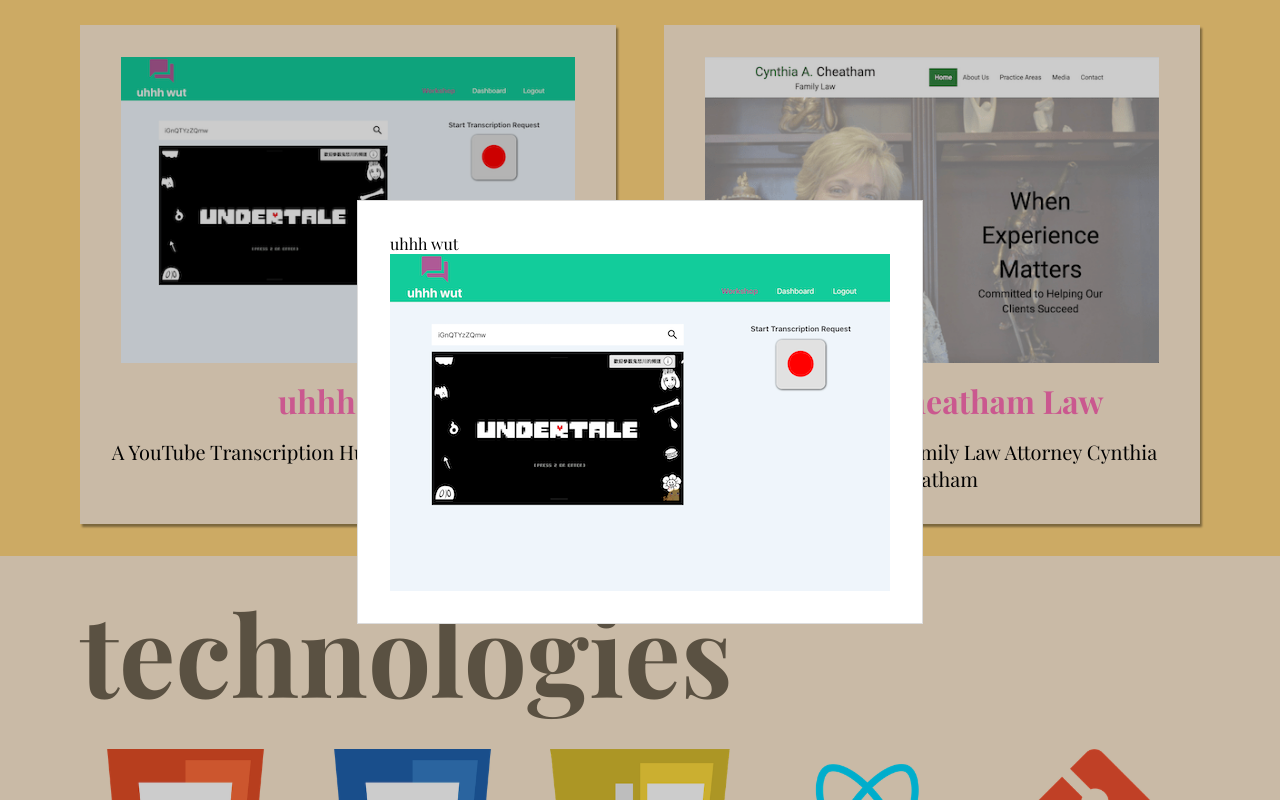
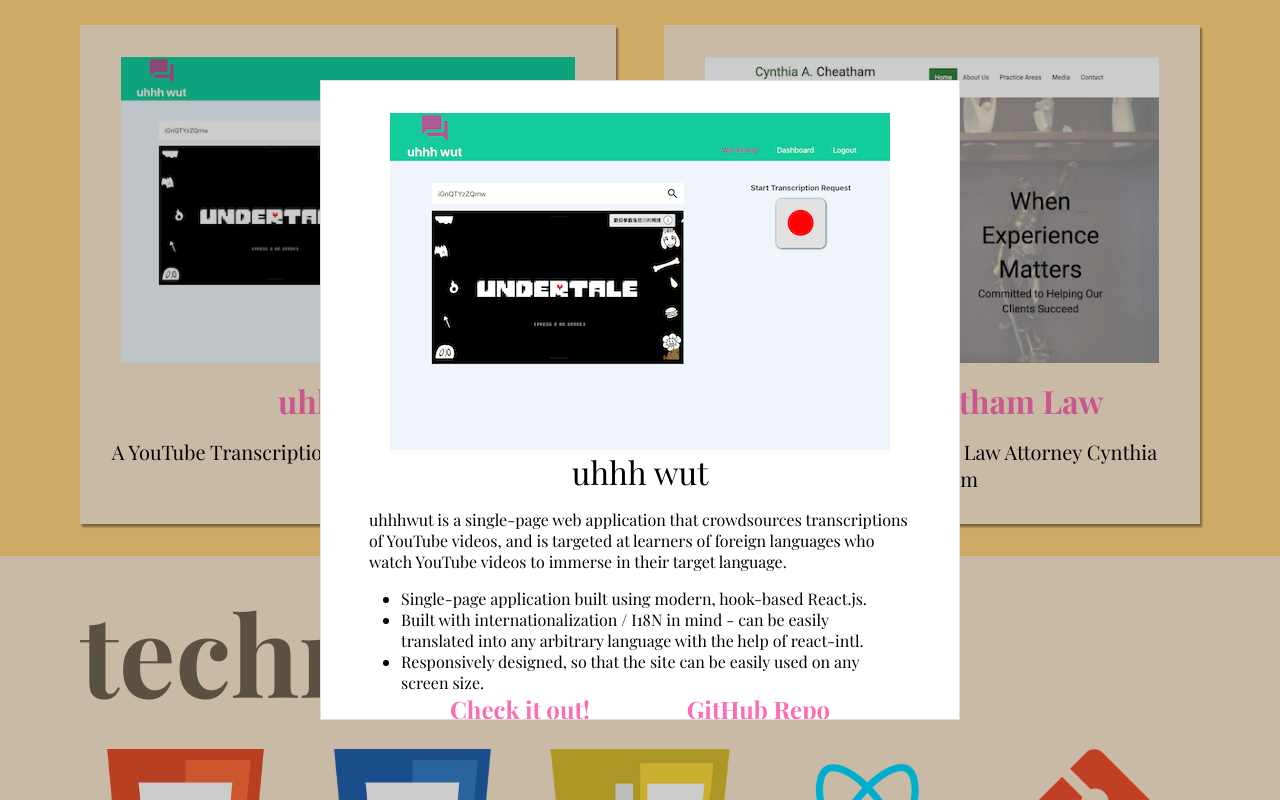
Before and after one commit to skratz17/jacob-eckert, a Next.js app: page / in a window 1280 px wide. Both pictures are taken after a click on the link "uhhh wut". Shown: the part 4425-5225 px from the top of the page. Built offline with nearby package versions, Linux system fonts and the light colour scheme; a web font is replaced by a local one.

Commit message:
adding more content to project detail and styling it

```diff
--- a/components/Modal/Modal.module.css
+++ b/components/Modal/Modal.module.css
@@ -2,14 +2,15 @@
   opacity: 0;
   visibility: hidden;
   position: fixed;
-  top: 25%;
+  top: 50%;
   left: 50%;
-  transform: translateX(-50%);
+  transform: translate(-50%, -50%);
   padding: 2rem;
   border: 1px solid #0002;
   background-color: #fff;
   z-index: 10;
   max-height: 80%;
+  overflow: scroll;
 }
 
 .modal.showing {
--- a/components/Projects/ProjectDetail/ProjectDetail.js
+++ b/components/Projects/ProjectDetail/ProjectDetail.js
@@ -1,4 +1,5 @@
 import ImageSlider from '../../ImageSlider/ImageSlider';
+import styles from './ProjectDetail.module.css';
 
 const ProjectDetail = props => {
   const { project } = props;
@@ -7,12 +8,20 @@ const ProjectDetail = props => {
     return null;
   }
 
-  const { name, images } = project;
+  const { name, images, description, features, deployedLink, projectLink } = project;
 
   return (
-    <div>
-      {name}
+    <div className={styles.projectDetail}>
       <ImageSlider images={images} />
+      <h3 className={styles.projectName}>{name}</h3>
+      <p className={styles.description}>{description}</p>
+      <ul className={styles.features}>
+        { features.map((f, index) => <li key={index}>{f}</li>) }
+      </ul>
+      <div className={styles.links}>
+        <a href={deployedLink} target="_blank" rel="noopener noreferrer">Check it out!</a>
+        <a href={projectLink} target="_blank" rel="noopener noreferrer">GitHub Repo</a>
+      </div>
     </div>
   );
 };
--- /dev/null
+++ b/components/Projects/ProjectDetail/ProjectDetail.module.css
@@ -0,0 +1,34 @@
+.projectDetail {
+  display: flex;
+  flex-direction: column;
+  align-items: center;
+}
+
+.projectName {
+  font-size: 2rem;
+}
+
+.description {
+  margin: 1rem;
+}
+
+.features {
+  margin: 0 3rem;
+}
+
+.links {
+  width: 100%;
+  display: flex;
+  justify-content: space-evenly;
+}
+
+.links a {
+  color: var(--action-color);
+  font-size: 1.5rem;
+  font-weight: bold;
+  text-decoration: none;
+}
+
+.links a:hover {
+  text-decoration: underline;
+}
--- a/components/Projects/projectsConfig.js
+++ b/components/Projects/projectsConfig.js
@@ -23,7 +23,15 @@ export default [
         alt: 'Uhhh Wut Dashboard'
       }
     ],
-    shortDescription: 'A YouTube Transcription Hub for Language Learners'
+    shortDescription: 'A YouTube Transcription Hub for Language Learners',
+    description: 'uhhhwut is a single-page web application that crowdsources transcriptions of YouTube videos, and is targeted at learners of foreign languages who watch YouTube videos to immerse in their target language.',
+    features: [
+      'Single-page application built using modern, hook-based React.js.',
+      'Built with internationalization / I18N in mind - can be easily translated into any arbitrary language with the help of react-intl.',
+      'Responsively designed, so that the site can be easily used on any screen size.'
+    ],
+    deployedLink: 'https://uhhhwut.onrender.com/',
+    projectLink: 'https://github.com/skratz17/uhhhwut'
   },
   {
     name: 'Cynthia Cheatham Law',
```
